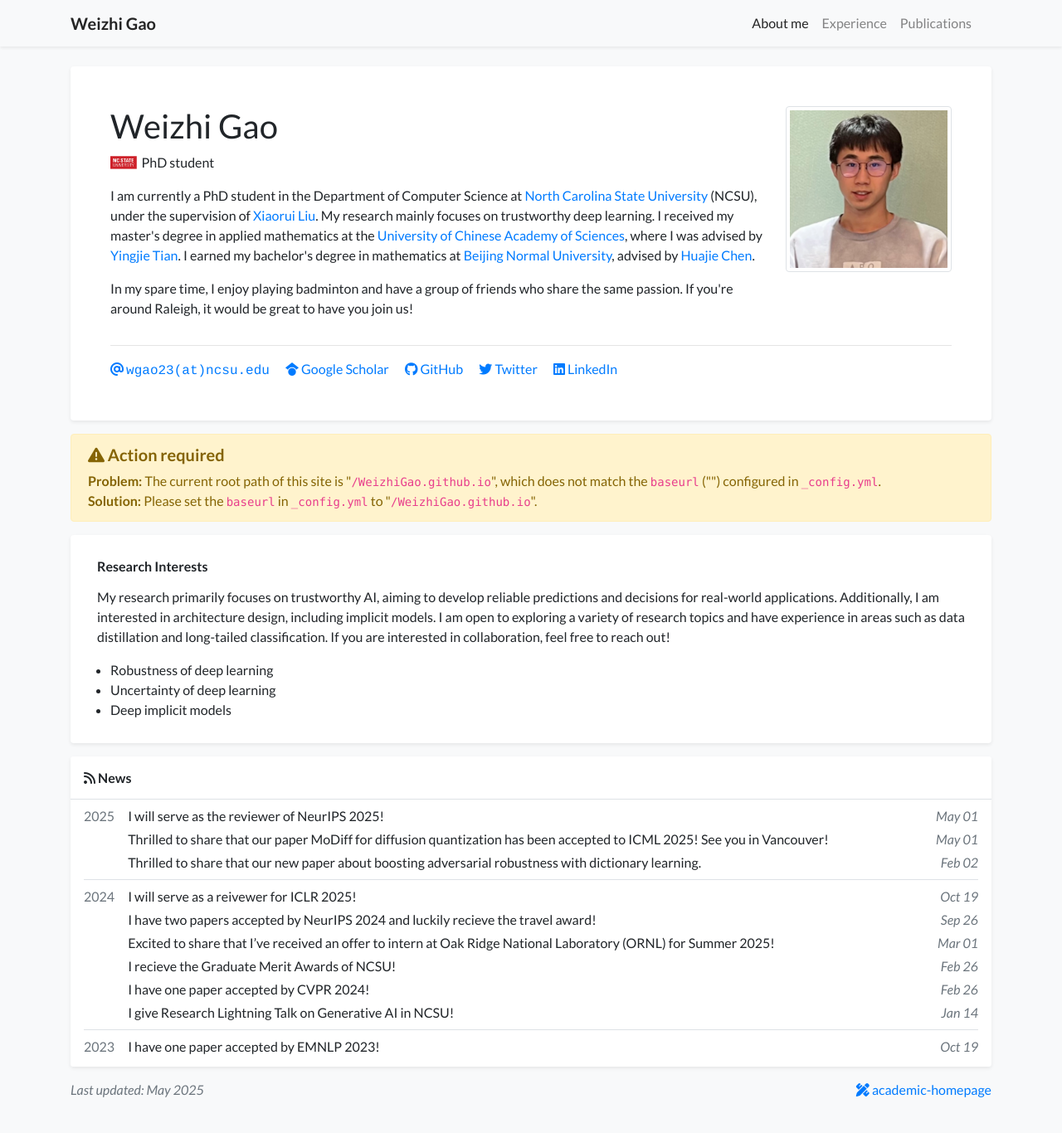
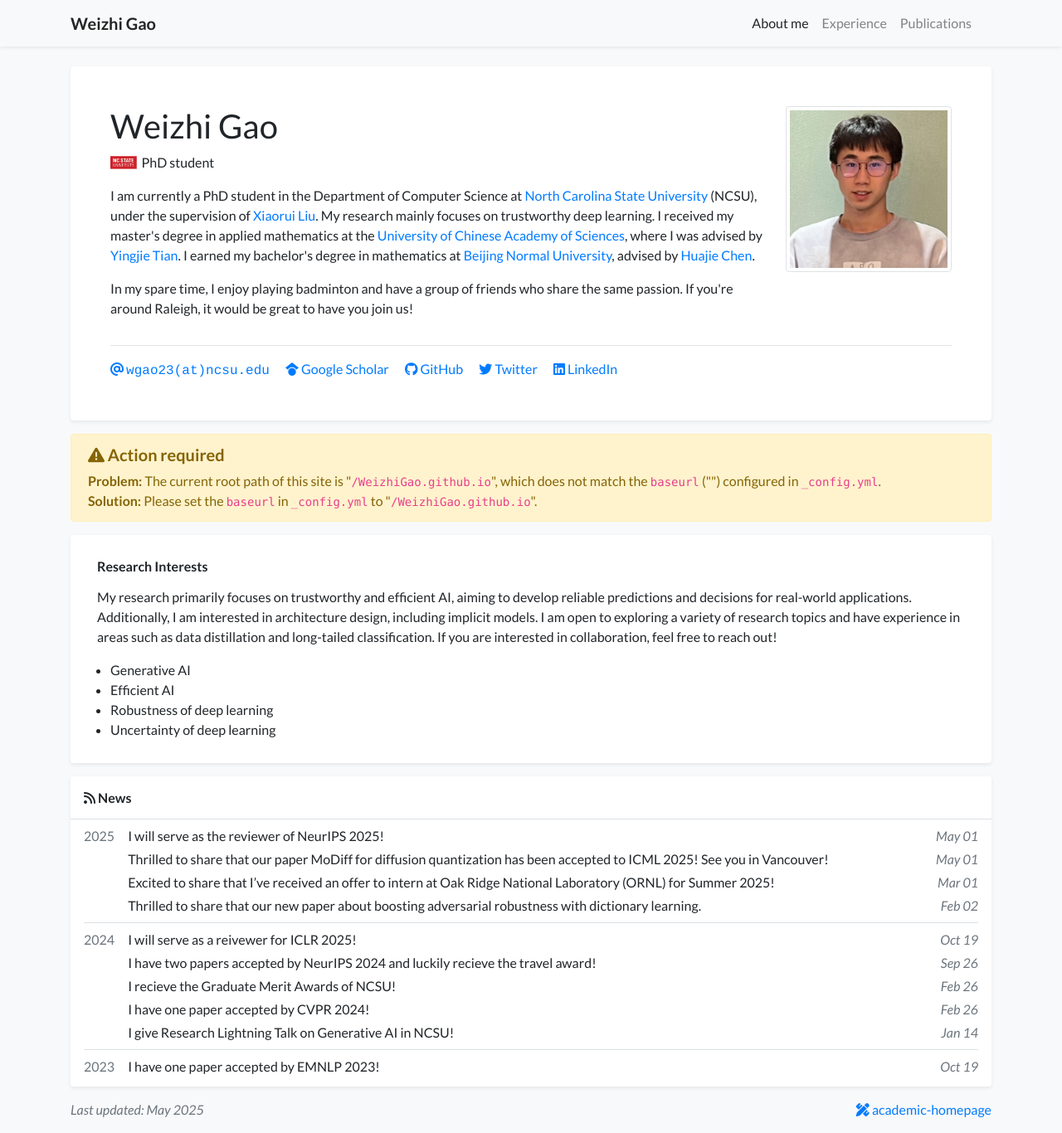
Before and after one commit to WeizhiGao/WeizhiGao.github.io, a Jekyll site: the page built from index.html, in a window 1280 px wide and 1366 px high. Shown: the whole window at 83% size. Built offline with Jekyll 4.4.1, drawn with Linux system fonts in a browser that asks for light colours; nearby versions of some CDN libraries; a style sheet for code colours, icons or effects is not loaded.

Commit message:
update_25_5_5

```diff
--- a/_data/profile.yml
+++ b/_data/profile.yml
@@ -46,16 +46,17 @@ portrait_url: /assets/images/photos/profile.png
 
 research_into: >-
   <p>
-    My research primarily focuses on trustworthy AI, aiming to develop reliable predictions and decisions for real-world applications.
+    My research primarily focuses on trustworthy and efficient AI, aiming to develop reliable predictions and decisions for real-world applications.
     Additionally, I am interested in architecture design, including implicit models.
     I am open to exploring a variety of research topics and have experience in areas such as data distillation and long-tailed classification.
     If you are interested in collaboration, feel free to reach out!
   </p>
 
 research_interest:
+  - interest: Generative AI
+  - interest: Efficient AI
   - interest: Robustness of deep learning
   - interest: Uncertainty of deep learning
-  - interest: Deep implicit models
 
 education:
 - name: North Carolina State University
@@ -107,6 +108,8 @@ awards:
   date: 2016
 
 service:
+- name: Reviewer for Annual Conference on Neural Information Processing Systems (NeurIPS) 2025
+- name: Reviewer for International Conference on Learning Representations (ICML) 2025
 - name: Reviewer for International Conference on Learning Representations (ICLR) 2025
 - name: Reviewer for International Conference on Learning Representations (ICLR) 2023
 - name: Reviewer for ACM International Conference on Web Search and Data Mining (WSDM) 2023
```
Also changed, not shown: _news/2024-news6.md (+1 -1 lines).
